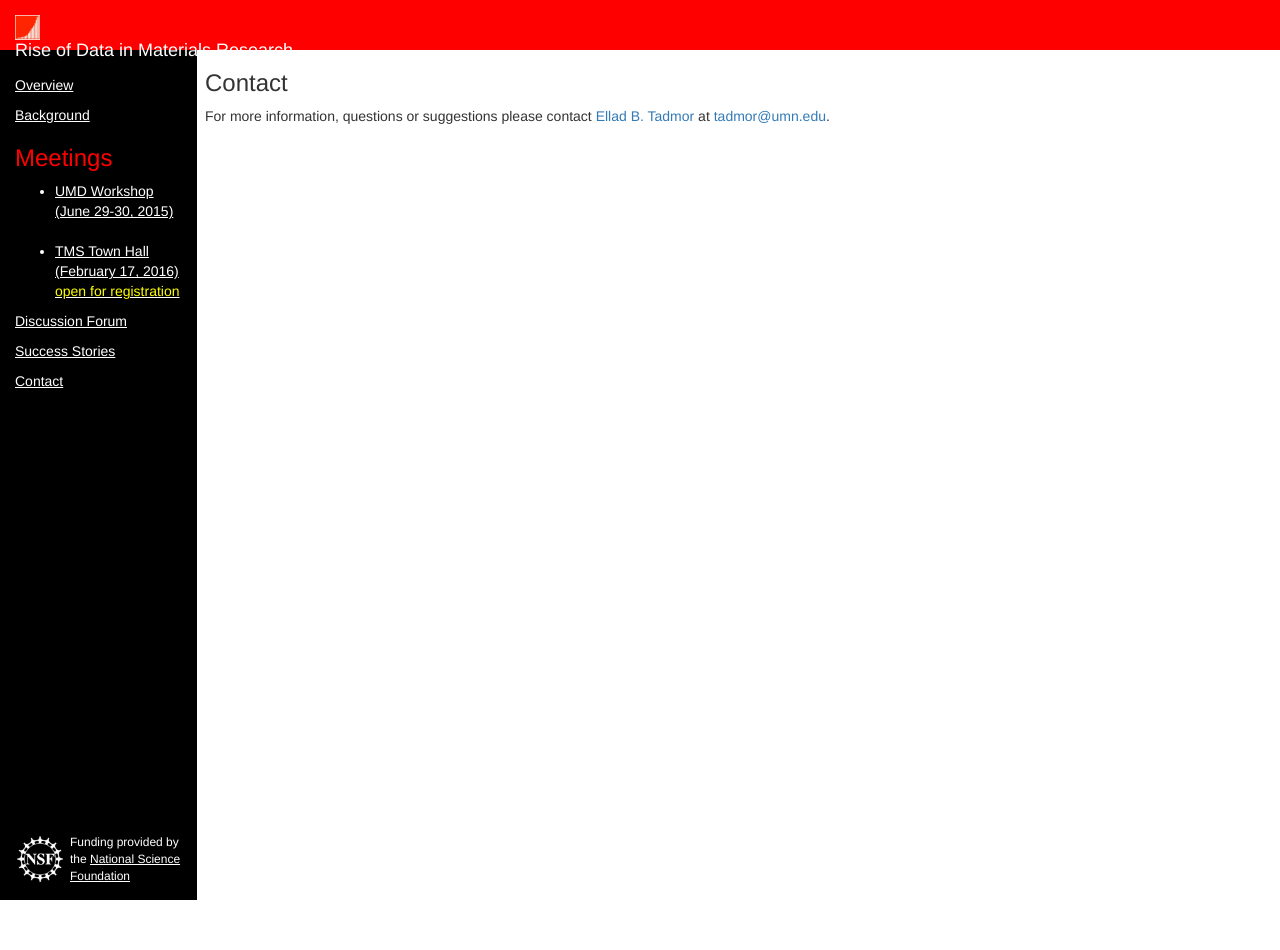
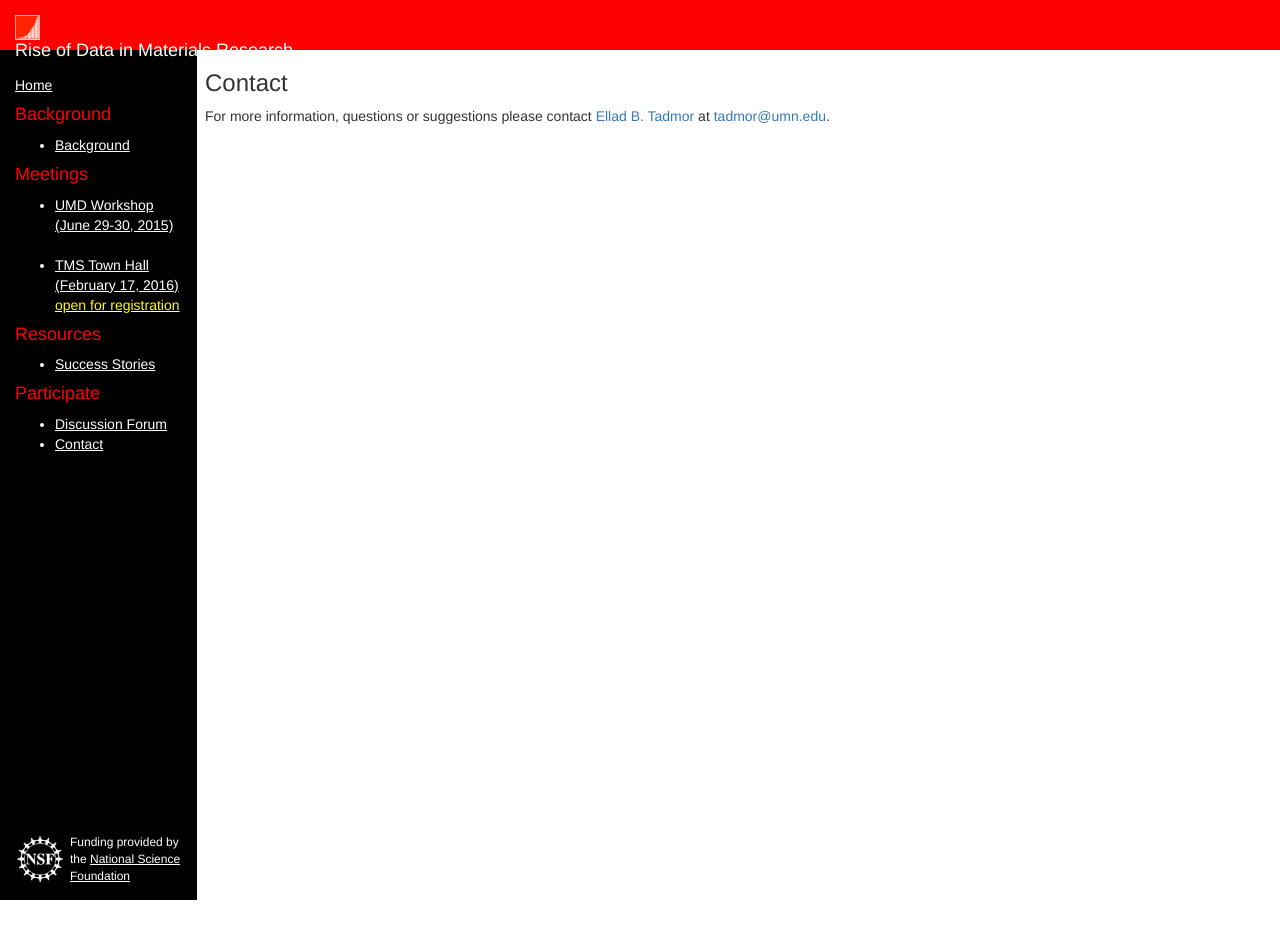
Before and after one commit to riseofdata/riseofdata.github.io, a Jekyll site: the page built from contact.html, in a window 1280 px wide. Built offline with Jekyll 4.4.1, drawn with Linux system fonts in a browser that asks for light colours.

Commit message:
Restructured menu

```diff
--- a/_layouts/default.html
+++ b/_layouts/default.html
@@ -42,11 +42,15 @@ Rise of Data in Materials Research</a>
       <td class="menu" style="width: 197px; color: white; border: 0; padding-left: 15px; padding-top: 25px;">
 
         <p><a href="
-/" >Overview</a></p>
-        <p><a href="
-/background">Background</a></p>
+/" >Home</a></p>
 
-        <h3>Meetings</h3>
+        <h4>Background</h4>
+        <ul>
+         <li><a href="
+/background">Background</a></li>
+        </ul>
+
+        <h4>Meetings</h4>
         <ul>
          <li><a href="
 /umd-workshop">UMD Workshop<br>(June 29-30, 2015)</a></li>
@@ -55,12 +59,19 @@ Rise of Data in Materials Research</a>
 /tms-townhall">TMS Town Hall<br>(February 17, 2016)<br><span style="color:yellow">open for registration</span></a></li>
        </ul>
 
-       <p><a href="
-/forum">Discussion Forum</a></p>
-       <p><a href="
-/success">Success Stories</a></p>
-       <p><a href="
-/contact">Contact</a></p>
+       <h4>Resources</h4>
+       <ul>
+        <li><a href="
+/success">Success Stories</a></li>
+       </ul>
+
+       <h4>Participate</h4>
+       <ul>
+        <li><a href="
+/forum">Discussion Forum</a></li>
+        <li><a href="
+/contact">Contact</a></li>
+       </ul>
 
        <div class="nsf-logo nsf-logo-smallscreen">
          <table>
--- a/css/style.css
+++ b/css/style.css
@@ -13,6 +13,11 @@
 
 .menu h3 {
  color: red;
+}
+
+.menu h4 {
+ color: red;
+ font-weight: 200;
 }
 
 html, body { height: 100%; overflow: hidden; }
--- a/index.html
+++ b/index.html
@@ -5,7 +5,8 @@ layout: default
 <h3>Overview</h3>
 This website is a forum for members of the materials research community to
 discuss issues related to the increasing use of large data sets as part of
-scientific research in materials science.  This includes issues related to
+scientific research in materials science.  The following themese are
+considered:
 
 <br><br>
 
```
